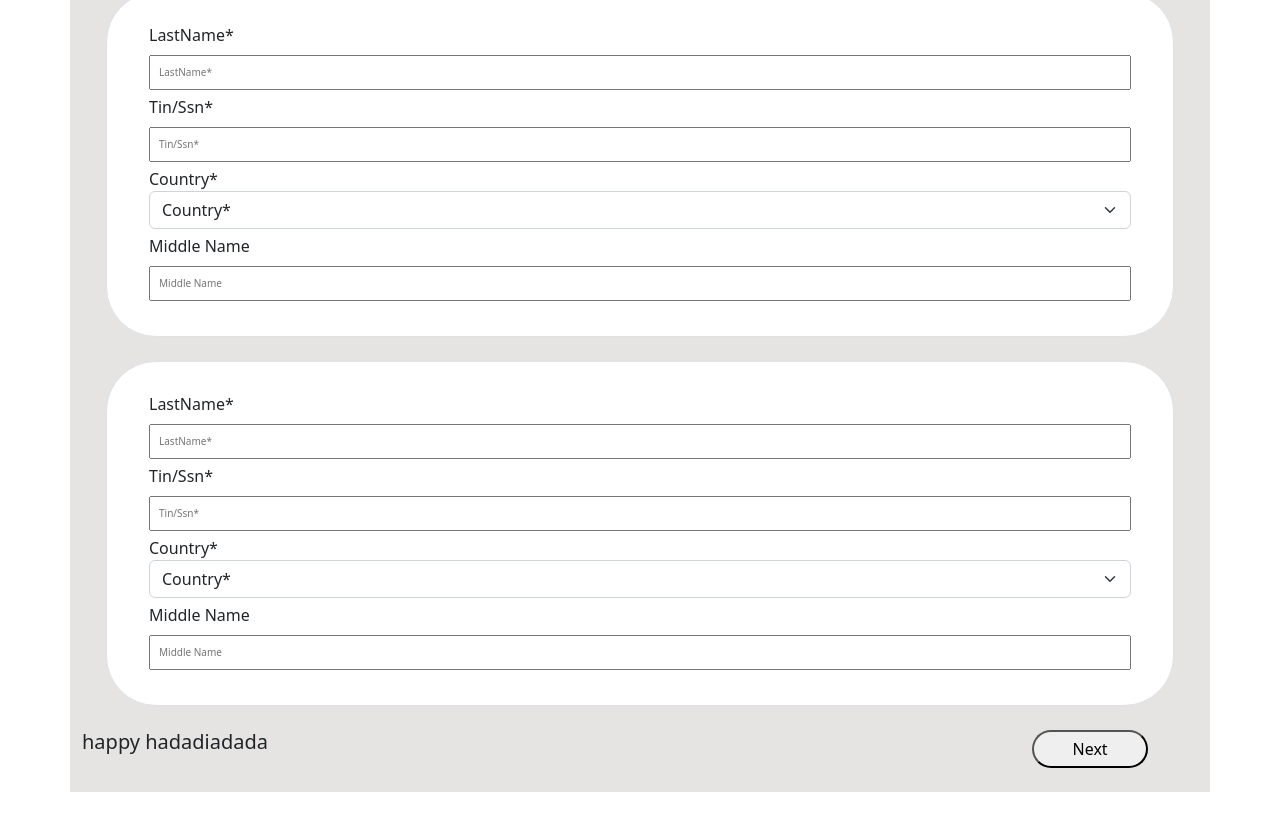
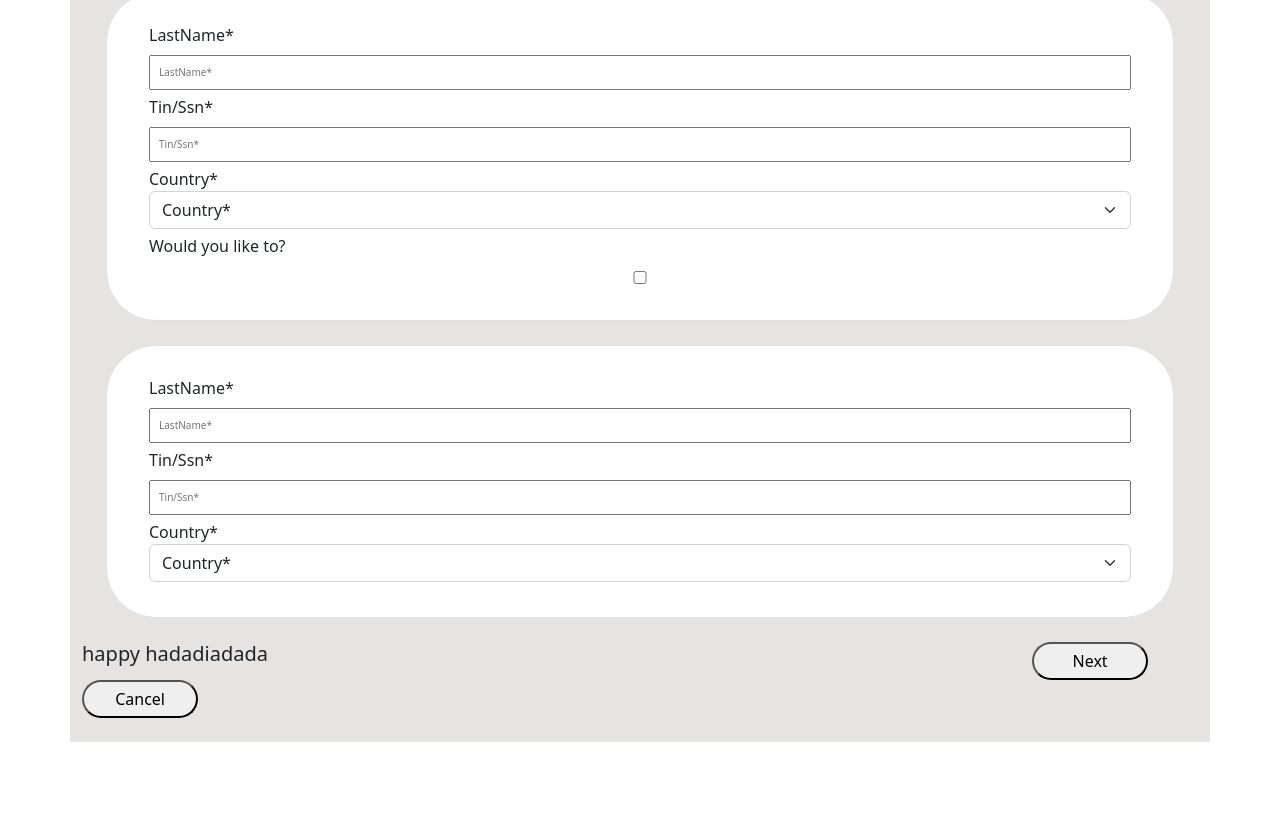
Before and after one commit to cosmo3769/redux-form-validation, a React (Create React App) app: page / in a window 1280 px wide. Shown: the part 490-1306 px from the top of the page. After the commit the page ends 1256 px from the top, so only its background shows below. Built offline with nearby package versions, Linux system fonts and the light colour scheme.

Commit message:
added autopopulate form field

```diff
--- a/src/components/FormComponentFirst.jsx
+++ b/src/components/FormComponentFirst.jsx
@@ -9,8 +9,11 @@ import { Container, Row, Col } from 'react-bootstrap'
 import '../../node_modules/bootstrap/dist/css/bootstrap.min.css'
 import './styles.css'
 
+
+
 let FormComponentFirst = (props) => {
-  const { handleSubmit, country } = props
+  const { handleSubmit, country, billingValue, residentialindividualValue, billingindividualValue } = props
+
   return (
     <Container className='mb-4'>
     <Row>
@@ -33,6 +36,7 @@ let FormComponentFirst = (props) => {
       <Field name="firstName" type="text" component={Input} label="First Name*" validate={[required, name, maxLength]} />
       <Field name="middleName" type="text" component={Input} label="Middle Name" validate={[name, maxLength]}/>
       </Row>
+
       <Row className='bg-white m-4 border'>
       <Field name="lastName" type="text" component={Input} label="LastName*" validate={[required, name, maxLength]}/>
       <Field name="tin" type="number" component={Input} label="Tin/Ssn*" validate={[required, tinorssn]}/>
@@ -42,11 +46,23 @@ let FormComponentFirst = (props) => {
         options={countryList}
         label="Country*"
         validate={required} />
-      {country !== 'US' &&
+      {country && country !== 'US' &&
           <Field name="middleName" type="text" component={Input} label="Middle Name" validate={[name, maxLength]}/>
       }
+      <Field
+        name='billing'
+        component={Input}
+        label="Would you like to?"
+        type="checkbox"
+      />
+
+
       </Row>
+
+
       <Row className='bg-white m-4 border'>
+      {billingValue ?
+      <div>
       <Field name="lastName" type="text" component={Input} label="LastName*" validate={[required, name, maxLength]}/>
       <Field name="tin" type="number" component={Input} label="Tin/Ssn*" validate={[required, tinorssn]}/>
       <Field
@@ -55,15 +71,36 @@ let FormComponentFirst = (props) => {
         options={countryList}
         label="Country*"
         validate={required} />
-      {country !== 'US' &&
+      {country && country !== 'US' &&
           <Field name="middleName" type="text" component={Input} label="Middle Name" validate={[name, maxLength]}/>
       }
+      </div> :
+      <div>
+      <Field name="billinglastName" type="text" component={Input} label="LastName*" validate={[required, name, maxLength]}/>
+      <Field name="billingtin" type="number" component={Input} label="Tin/Ssn*" validate={[required, tinorssn]}/>
+      <Field
+        name="billingcountry"
+        component={Select}
+        options={countryList}
+        label="Country*"
+        validate={required} />
+      {country && country !== 'US' &&
+          <Field name="middleName" type="text" component={Input} label="Middle Name" validate={[name, maxLength]}/>
+      }
+      </div>}
+
+
+
+
       </Row>
       <Row>
       <Col className='col-10'><h5>happy hadadiadada</h5></Col>
       <Col><button type="submit" className="next">Next</button></Col>
       </Row>
     </form>
+    <Row>
+      <Col className='col-2'><a href='/cancel'><button type='button' className='cancel'>Cancel</button></a></Col>
+    </Row>
     </Container>
   )
 }
@@ -78,11 +115,15 @@ FormComponentFirst = reduxForm({
 const selector = formValueSelector('contact')
 
 FormComponentFirst = connect(state => {
-  const country = selector(state, 'country')
-
-
+  const country = selector(state, 'country');
+  const billingValue = selector(state, 'billing');
+  const residentialindividualValue = selector(state, 'lastName')
+  const billingindividualValue = selector(state, 'billinglastName')
   return {
-    country
+    country,
+    billingValue,
+    residentialindividualValue,
+    billingindividualValue
   }
 })(FormComponentFirst)
 
--- /dev/null
+++ b/src/components/cancel.jsx
@@ -0,0 +1,9 @@
+import React from "react";
+
+export default function Cancel() {
+    return (
+        <div>
+            <h1>Cancel</h1>
+        </div>
+    )
+}
--- a/src/components/input.js
+++ b/src/components/input.js
@@ -9,7 +9,7 @@ export const Input = (props) => {
         <input
             {...props.input}
             placeholder={props.label}
-            type="text"
+            type={props.type}
             className="form-input"
         />
         {props.meta.touched && ((props.meta.error && <span>{props.meta.error}</span>) || (props.meta.warning && <span>{props.meta.warning}</span>))}
--- a/src/components/navigation.jsx
+++ b/src/components/navigation.jsx
@@ -1,4 +1,5 @@
 import {Routes, Route, useNavigate} from 'react-router-dom';
+import Cancel from './cancel';
 import FormComponent from './FormComponent';
 import Help from './help';
 
@@ -22,6 +23,7 @@ export default function Navigation() {
         <Routes>
             <Route path='/' element={<FormComponent onSubmit={submit} />}></Route>
             <Route path='/help' element={<Help/>}></Route>
+            <Route path='/cancel' element={<Cancel />}></Route>
         </Routes>
     )
 }
--- a/src/components/styles.css
+++ b/src/components/styles.css
@@ -32,3 +32,9 @@
   width: 70%;
   padding: 5px;
 }
+
+.cancel {
+  border-radius: 20px;
+  width: 70%;
+  padding: 5px;
+}
```
